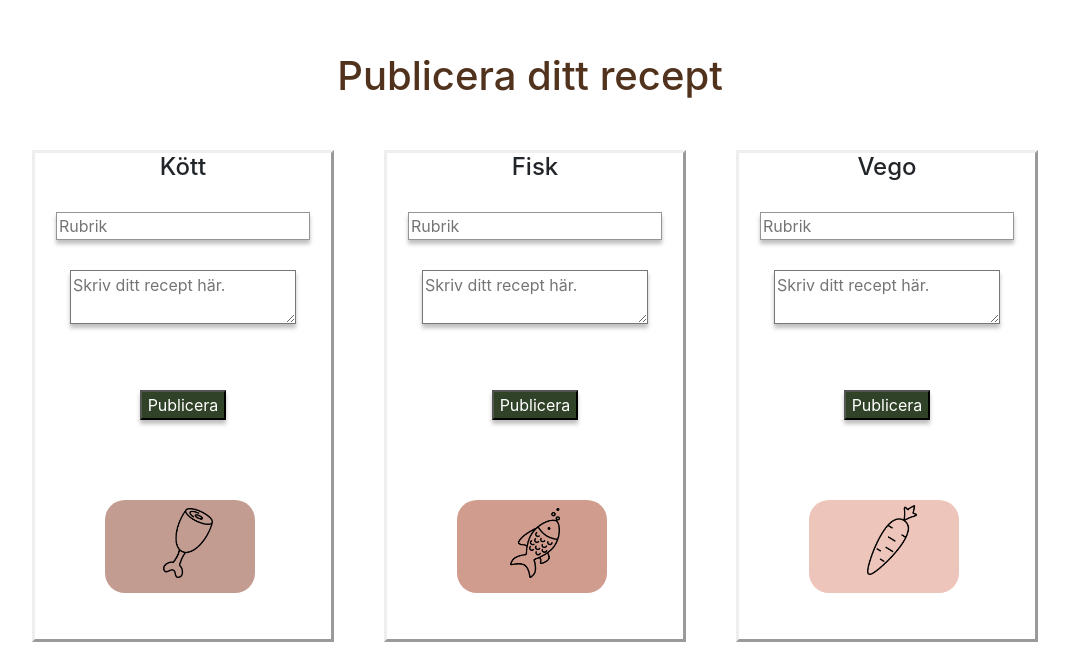
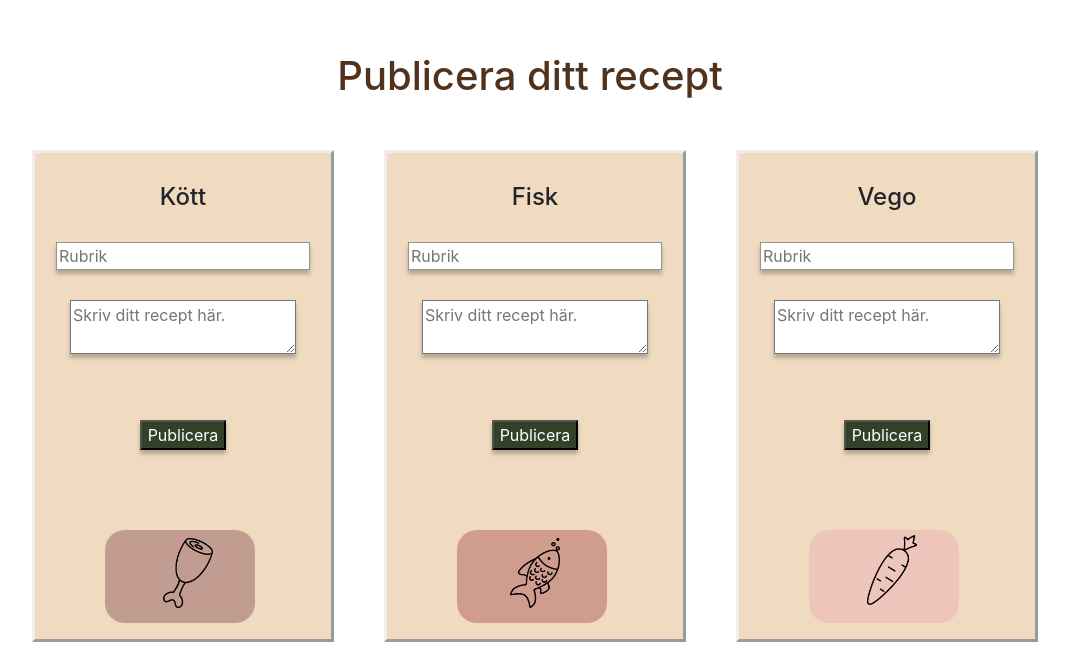
Before and after one commit to AnnaStenholm/T.A.R.A-app, a React (Create React App) app: page /page in a window 1280 px wide. Shown: the part 148-800 px from the top of the page, without its empty margins (110-1179 px from the left). Built offline with nearby package versions, Linux system fonts and the light colour scheme.

Commit message:
style changes

```diff
--- a/src/components/forms/style/form.css
+++ b/src/components/forms/style/form.css
@@ -1,10 +1,7 @@
-body{
-    min-height: 1070px;
-    margin-bottom: 100px;
-}
+
 
 .container {
-    min-height: 1070px;
+    min-height: 1800px;
     margin-bottom: 100px;
 }
 
@@ -27,10 +24,12 @@ body{
     border-style: outset;
     border-width: 3px;
     margin: 0px 50px 80px 0px;
+    background-color: #F0DBC1;
 }
 
 form{
     text-align: center;
+
 }
 input{
     border: 1px solid rgba(0, 0, 0, 0.42);
@@ -43,7 +42,7 @@ textarea{
 .title-category{
     text-align: center;
     font-size: 24px;
-    margin-bottom: 30px;
+    margin: 30px;
 }
 
 .content-title{
```
